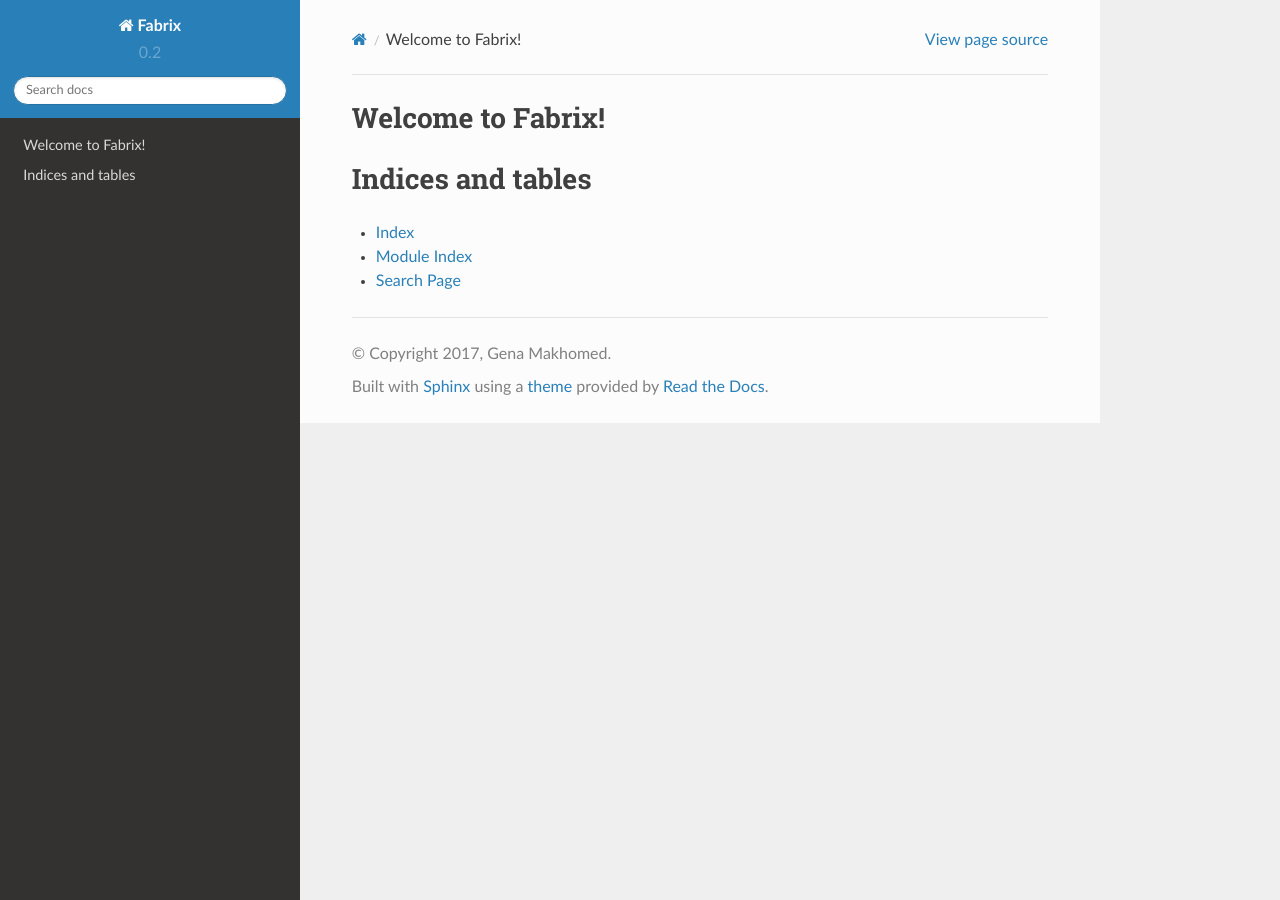
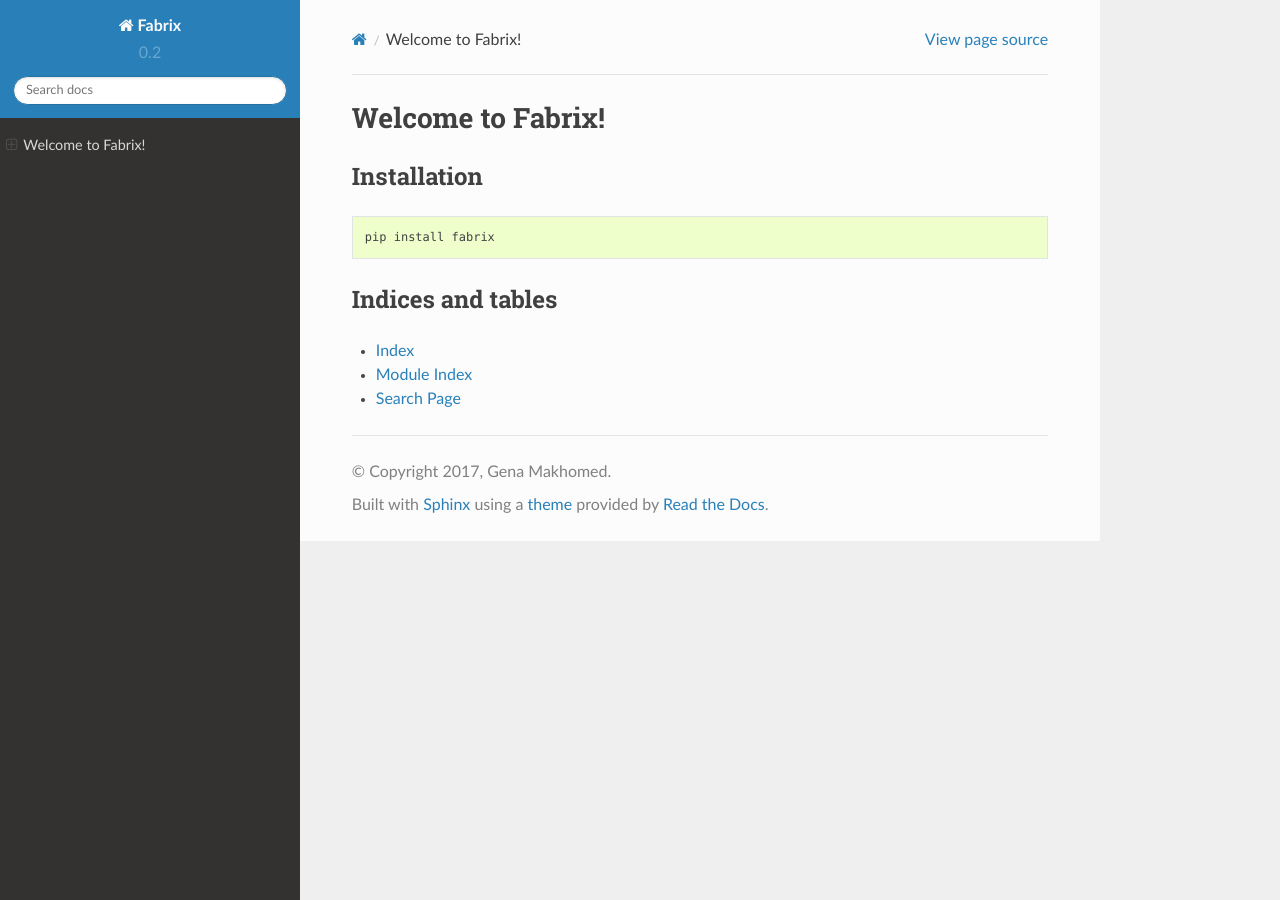
Before and after one commit to makhomed/fabrix, a Sphinx documentation site: the page built from docs/index.rst, in a window 1280 px wide. Built offline with Sphinx 7.4.7 and the Read the Docs theme 2.0.0, drawn with Linux system fonts in a browser that asks for light colours.

Commit message:
change index.rst

```diff
--- a/docs/index.rst
+++ b/docs/index.rst
@@ -1,3 +1,4 @@
+==================
 Welcome to Fabrix!
 ==================
 
@@ -5,6 +6,12 @@
    :maxdepth: 2
    :caption: Contents:
 
+Installation
+============
+
+.. code:: bash
+
+    pip install fabrix
 
 
 Indices and tables
```
